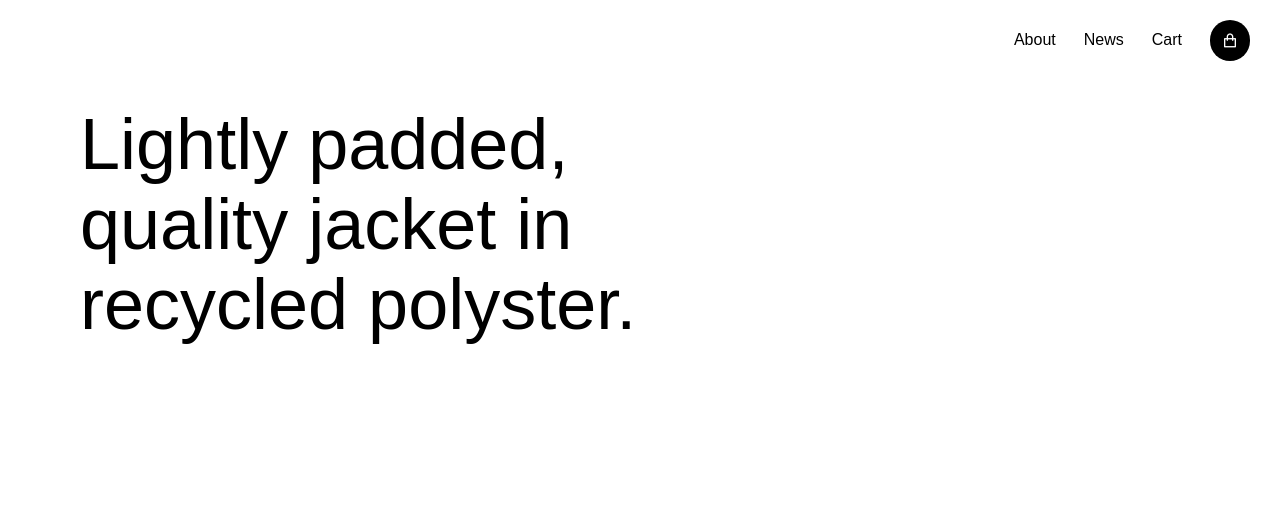
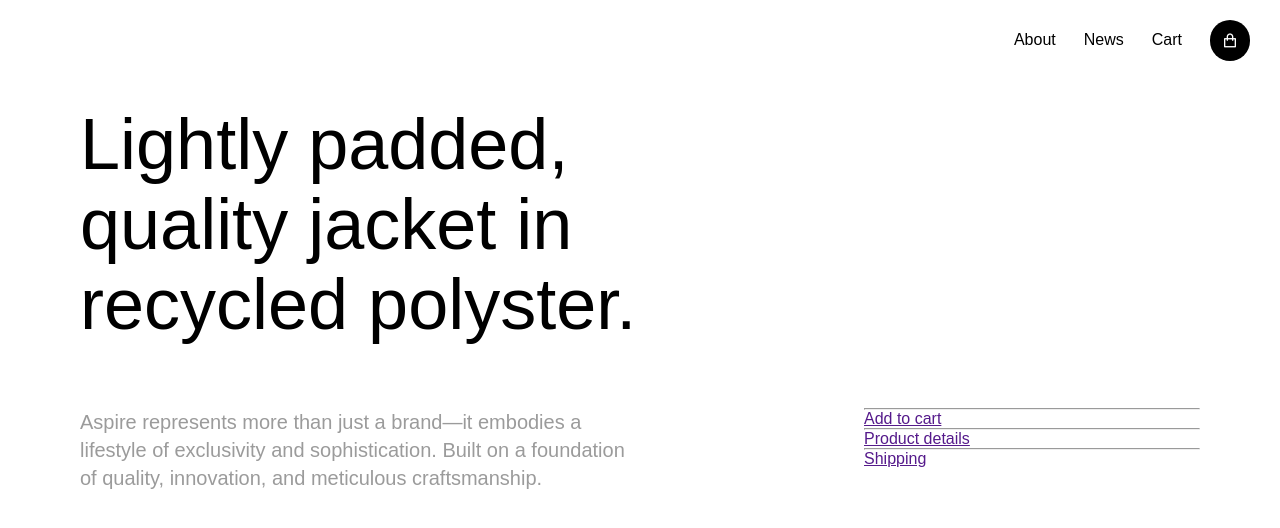
Before and after one commit to Pratik-J-08/CSS-Projects, a plain HTML site: page Shop-Jacket/index.html in a window 1280 px wide. Drawn offline with nearby package versions, Linux system fonts and the light colour scheme.

Commit message:
Hero subsection

```diff
--- a/Shop-Jacket/index.html
+++ b/Shop-Jacket/index.html
@@ -1,19 +1,17 @@
 <!DOCTYPE html>
 <html lang="en">
   <head>
-    <meta charset="UTF-8">
-    <meta name="viewport" content="width=device-width, initial-scale=1.0">
+    <meta charset="UTF-8" />
+    <meta name="viewport" content="width=device-width, initial-scale=1.0" />
     <title>Shop-Jacket</title>
     <link
       href="https://cdn.jsdelivr.net/npm/remixicon@4.5.0/fonts/remixicon.css"
       rel="stylesheet"
     />
-    <link rel="stylesheet" href="style.css">
+    <link rel="stylesheet" href="style.css" />
   </head>
   <body>
-
     <div id="main">
-
       <!-- nav starts here  -->
       <div id="nav">
         <h4>About</h4>
@@ -23,10 +21,30 @@
       </div>
       <!-- nav ends here  -->
 
-        <div class="herotxt">Lightly padded, <br> quality jacket in <br> recycled polyster.</div>
+      <div class="herotxt">
+        Lightly padded, <br />
+        quality jacket in <br />
+        recycled polyster.
+      </div>
 
+      <div class="herosecondary">
+
+        <div class="subtxt">
+          Aspire represents more than just a brand—it embodies a lifestyle of
+          exclusivity and sophistication. Built on a foundation of quality,
+          innovation, and meticulous craftsmanship.
+        </div>
+
+        <div class="links">
+            <hr>
+            <a class="linkitems" href="">Add to cart</a>
+            <hr >
+            <a class="linkitems" href="">Product details</a>
+            <hr>
+            <a class="linkitems" href="">Shipping</a>
+        </div>
 
       </div>
-
+    </div>
   </body>
 </html>
--- a/Shop-Jacket/style.css
+++ b/Shop-Jacket/style.css
@@ -49,3 +49,24 @@ html, body{
     padding: 24px 80px;
     line-height: 80px;
 }
+
+
+.herosecondary{
+    display: flex;
+    align-items:flex-start;
+    justify-content: space-between;
+    margin: 40px 80px;
+}
+
+
+.subtxt{
+    width: 50%;
+    font-size: 20px;
+    color: #9b9b9b;
+    font-weight: 300;
+    line-height: 28px;
+}
+
+.links{
+width: 30%;
+}
```
Lines whose indentation alone changed are shown as unchanged.
